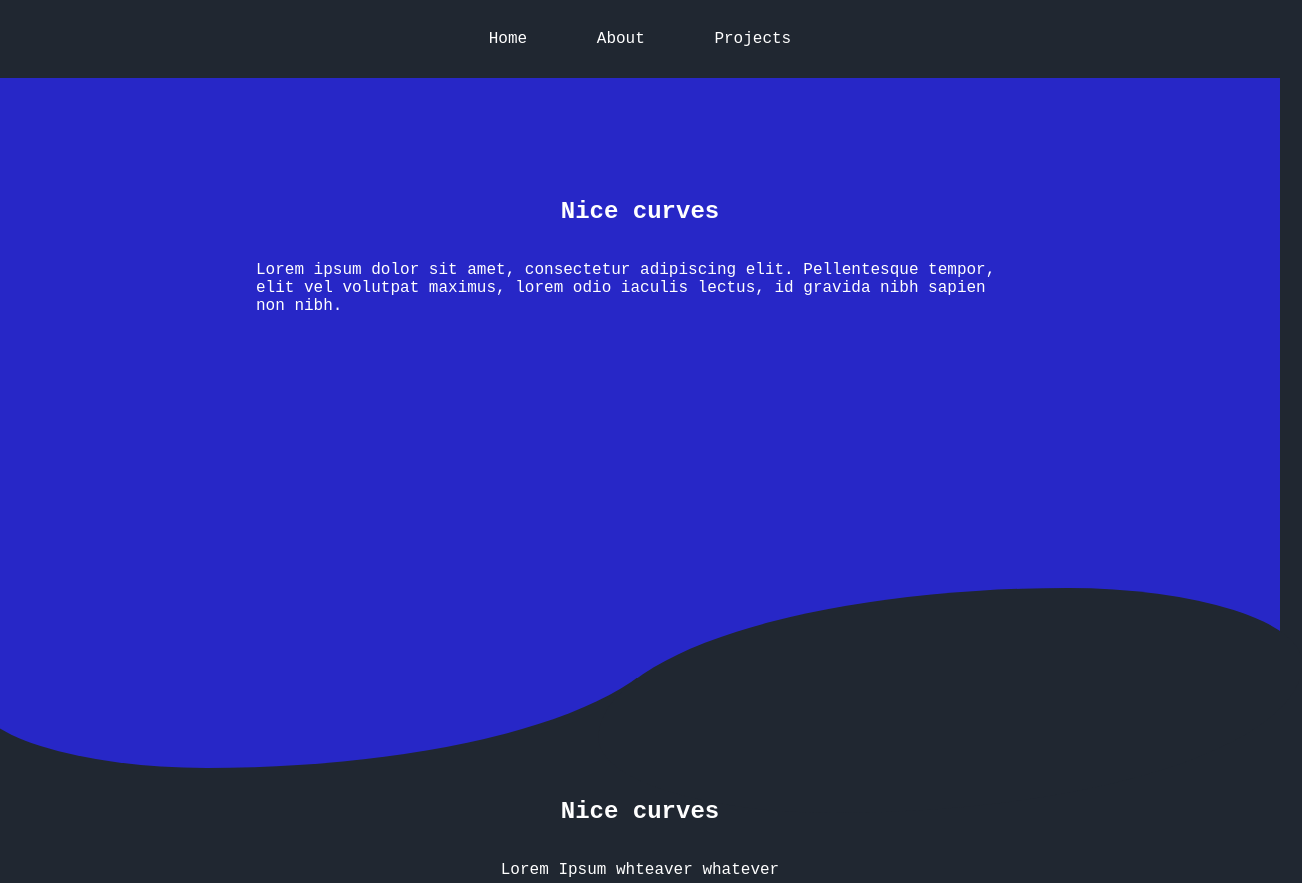
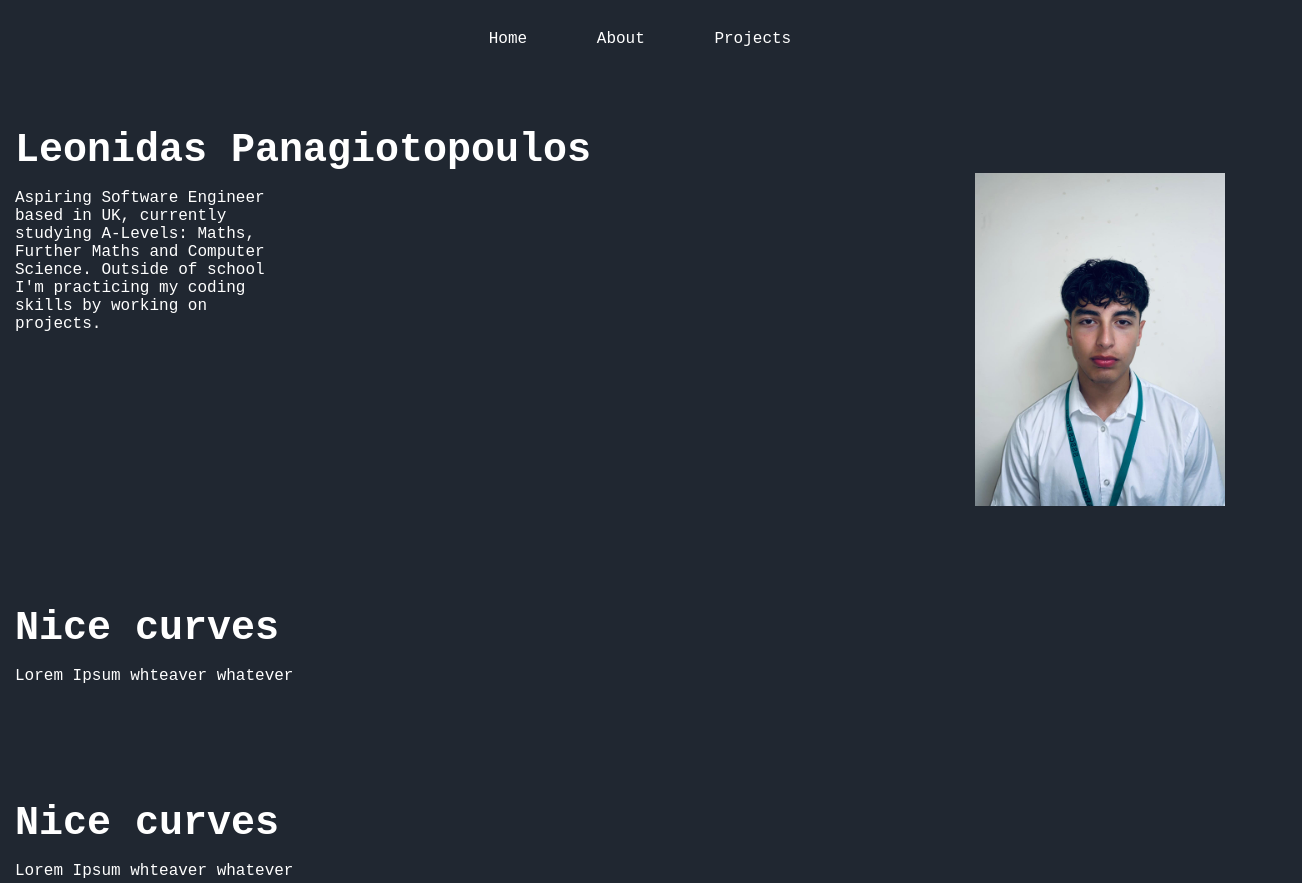
Before and after one commit to panawork/personalportfolio, a plain HTML site: page index.html in a window 1280 px wide. Shown: the top 883 px of the page, 1302 px wide, since content can reach past the window. Drawn offline with Linux system fonts and the light colour scheme; a web font is replaced by a local one.

Commit message:
just added some sections text and a picture

```diff
--- a/app.css
+++ b/app.css
@@ -1,79 +1,23 @@
+
+
+html {
+    scroll-behavior: smooth;
+}
+
+
 body {
     margin: 0;
     font-family: "Libertinus Mono", monospace;
+    font-weight: 400;
+    font-style: normal;
     color: white;
     background: #202731;
     overflow-x: hidden;
 
 }
 
-section {
-    position: relative;
-    display: flex;
-    flex-direction: column;
-    align-items: center;
-    min-height: 400px;
-    padding: 100px 20vw;
-}
 
-.blue {
-    background: #2727c7;
-}
 
-.red {
-    background: #d12424;
-}
-
-.pink {
-    background: #e73757;
-}
-
-.dark {
-    background: #0f0f35;
-}
-
-.curve {
-    position: absolute;
-    height: 225px;
-    width: 100%;
-    bottom: 0;
-}
-
-.curve::before {
-    content: '';
-    display: block;
-    position: absolute;
-    border-radius: 100% 50%;
-    width: 55%;
-    height: 100%;
-    background-color: #202731;
-    transform: translate(85%, 60%);
-
-}
-
-.curve::after {
-    content: '';
-    display: block;
-    position: absolute;
-    border-radius: 100% 50%;
-    width: 55%;
-    height: 100%;
-    background-color: #2727c7;
-    transform: translate(-4%, 40%);
-    z-index: -1;
-}
-
-.bubble::after {
-    content: '';
-    border-top-left-radius: 50% 100%;
-    border-top-right-radius: 50% 100%;
-    position: absolute;
-    bottom: 0;
-    height: 85%;
-    width: 100%;
-    background-color: #0f0f35;
-    z-index: -1;
-}
 
 
 /*h1 {*/
@@ -100,13 +44,63 @@ section {
     padding: 30px;
     display: block;
     text-align: center;
+    transition: background-color 0.5s;
 
 }
 
 .navbar a:hover {
     background-color: #333131;
+    border-radius: 5px;
+
 }
 
+
+
+h1 {
+    font-size: 2.5rem;
+    margin: 0;
+}
+
+section {
+    margin: 0 auto;
+    padding: 50px 15px;
+}
+
+img {
+    max-width: 20%;
+    max-height: 20%;
+    margin-right: 40px;
+    /*margin-left: 55rem;*/
+}
+
+.content {
+    display: flex;
+    justify-content: space-between;
+}
+
+.text {
+    width: 20%;
+}
+
+
+
+
+
+
+/*img {*/
+/*    max-width: 20%;*/
+/*    max-height: 20%;*/
+/*    float: right;*/
+/*}*/
+
+
+
+/*.header img {*/
+/*    float: right;*/
+/*    max-width: 20%;*/
+/*    max-height: 20%;*/
+/*    margin-left: 15px;*/
+/*}*/
 
 
 /*.navbar li {*/
--- a/index.html
+++ b/index.html
@@ -7,7 +7,7 @@
     <link rel="stylesheet" href="app.css">
     <link rel="preconnect" href="https://fonts.googleapis.com">
     <link rel="preconnect" href="https://fonts.gstatic.com" crossorigin>
-    <link href="https://fonts.googleapis.com/css2?family=Libertinus+Mono&display=swap" rel="stylesheet">
+    <link href="https://fonts.googleapis.com/css2?family=Inter:ital,opsz,wght@0,14..32,100..900;1,14..32,100..900&display=swap" rel="stylesheet">
 </head>
 <body>
 
@@ -21,32 +21,25 @@
     </ul>
 </nav>
 
-<section class="blue">
-    <h1>Nice curves</h1>
-    <p>Lorem ipsum dolor sit amet, consectetur adipiscing elit. Pellentesque tempor, elit vel volutpat maximus, lorem odio iaculis lectus, id gravida nibh sapien non nibh.</p>
-    <div class="curve"></div>
-</section>
-<section>
-    <h1>Nice curves</h1>
-    <p>Lorem Ipsum whteaver whatever</p>
+
+
+<section id="header" class="header">
+    <h1>Leonidas Panagiotopoulos</h1>
+    <div class="content">
+        <p class="text">Aspiring Software Engineer based in UK, currently studying A-Levels: Maths, Further Maths and Computer Science.
+            Outside of school I'm practicing my coding skills by working on projects.</p>
+        <img src="WhatsApp%20Image%202025-07-12%20at%2019.56.54.jpeg" alt="">
+    </div>
+
+
 </section>
 
-<section class="bubble">
+<section id="main-content">
     <h1>Nice curves</h1>
-    <p>Lorem Ipsum whteaver whatever</p>
+    <p class="para">Lorem Ipsum whteaver whatever</p>
 </section>
 
-<section class="dark">
-    <h1>Nice curves</h1>
-    <p>Lorem Ipsum whteaver whatever</p>
-</section>
-
-<section>
-    <h1>Nice curves</h1>
-    <p>Lorem Ipsum whteaver whatever</p>
-</section>
-
-<section>
+<section id="footer">
     <h1>Nice curves</h1>
     <p>Lorem Ipsum whteaver whatever</p>
 </section>
```
Also changed, not shown: WhatsApp Image 2025-07-12 at 19.56.54.jpeg (added), layered-waves-haikei (1).svg (added).
